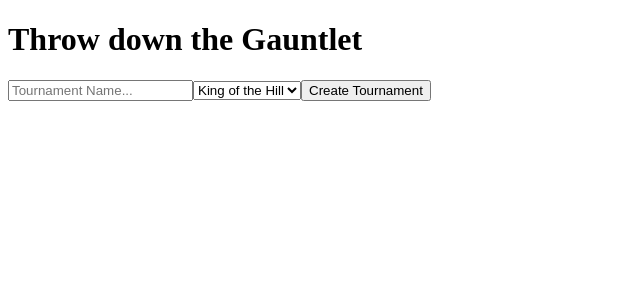
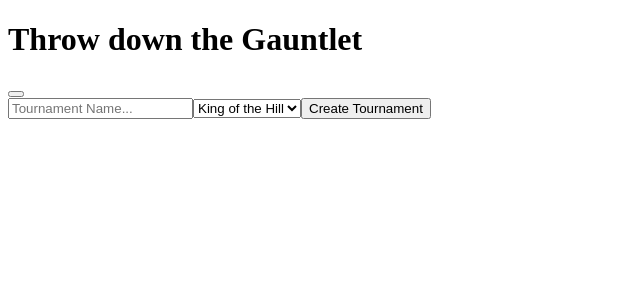
Before and after one commit to CamLRay/Throw-Down-The-Gauntlet, a React (Create React App) app: page /tournaments in a window 1280 px wide. Shown: the top 300 px of the page, without its empty margins (0-640 px from the left). Built offline with nearby package versions, Linux system fonts and the light colour scheme.

Commit message:
WIP tournaent navigation component

```diff
--- a/package.json
+++ b/package.json
@@ -3,6 +3,9 @@
   "version": "0.1.0",
   "private": true,
   "dependencies": {
+    "@emotion/react": "^11.9.3",
+    "@emotion/styled": "^11.9.3",
+    "@mui/material": "^5.9.0",
     "@testing-library/jest-dom": "^5.16.4",
     "@testing-library/react": "^13.3.0",
     "@testing-library/user-event": "^13.5.0",
--- a/src/components/Koth.jsx
+++ b/src/components/Koth.jsx
@@ -1,7 +1,9 @@
 const Koth = () =>{
 
   return (
-    <><h1>koth</h1></>
+    <>
+      <h1>koth</h1>
+    </>
   );
 }
 
--- a/src/components/TournamentControl.jsx
+++ b/src/components/TournamentControl.jsx
@@ -1,11 +1,13 @@
 import Koth from "./Koth";
 import TournamentCreate from "./TournamentCreate";
+import TournamentNav from "./TournamentNav";
 import { useEffect, useState } from "react";
 
 
 const TournamentControl = () =>{
   const [visibleComponent, setVisibleComponent] = useState(null);
   const [tournamentDetails, setTournamentDetails] = useState({});
+  const [players, setPlayers] = useState(null);
 
   const handleTournamentCreation = (details) =>{
     setTournamentDetails(details);
@@ -24,7 +26,7 @@ const TournamentControl = () =>{
 
   return(
     <>
-
+      <TournamentNav style={tournamentDetails} players={players}/>
       {visibleComponent}
     </>
   )
--- /dev/null
+++ b/src/components/TournamentNav.jsx
@@ -0,0 +1,12 @@
+const TournamentNav = () =>{
+  return (
+    <>
+      <nav>
+        <button></button>
+      </nav>
+    </>
+  );
+
+}
+
+export default TournamentNav;
```
Also changed, not shown: 1 other file (tests, documents, lock files or other folders).
